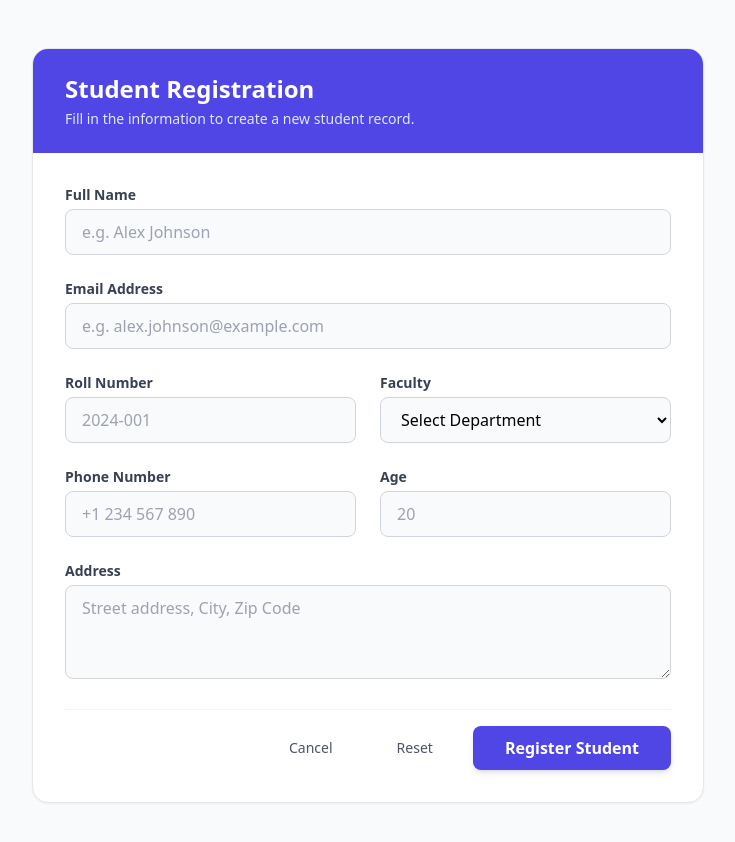
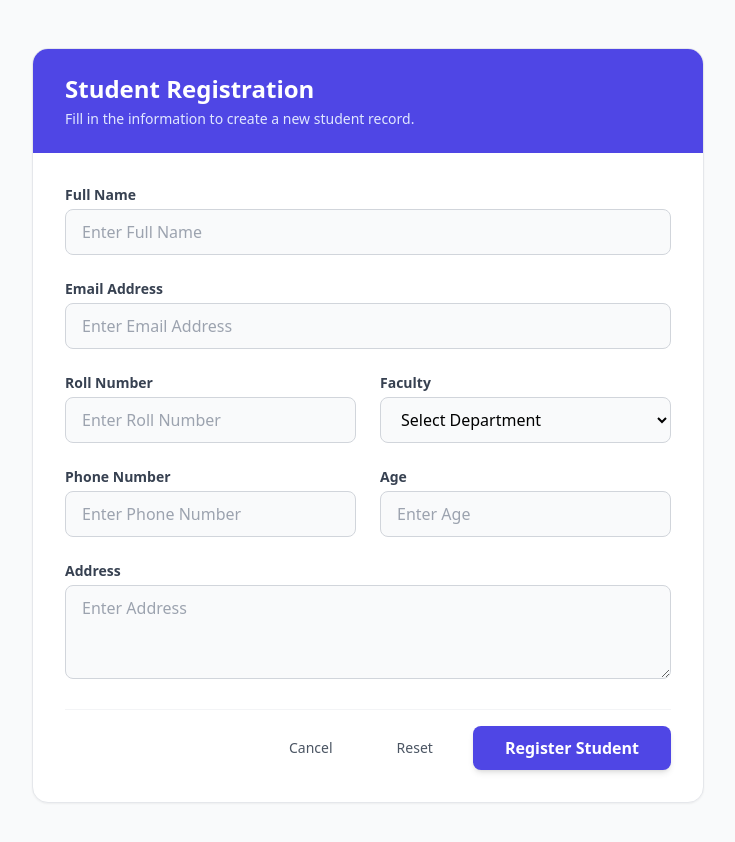
Before and after one commit to bipinjlimbu/React-Django-CRUD, a React (Vite) app in the folder frontend/my-project/: page /add-student in a window 1280 px wide. Shown: the top 842 px of the page, without its empty margins (272-1007 px from the left). Built offline with nearby package versions, Linux system fonts and the light colour scheme.

Commit message:
Form Modified

```diff
--- a/frontend/my-project/src/pages/AddStudent.jsx
+++ b/frontend/my-project/src/pages/AddStudent.jsx
@@ -59,7 +59,7 @@ const AddStudent = () => {
                                 name="name"
                                 value={formData.name}
                                 onChange={handleChange}
-                                placeholder="e.g. Alex Johnson"
+                                placeholder="Enter Full Name"
                                 className="w-full px-4 py-2.5 bg-gray-50 border border-gray-300 rounded-lg focus:ring-2 focus:ring-indigo-500 focus:border-indigo-500 outline-none transition-all"
                             />
                         </div>
@@ -71,7 +71,7 @@ const AddStudent = () => {
                                 name="email"
                                 value={formData.email}
                                 onChange={handleChange}
-                                placeholder="e.g. alex.johnson@example.com"
+                                placeholder="Enter Email Address"
                                 className="w-full px-4 py-2.5 bg-gray-50 border border-gray-300 rounded-lg focus:ring-2 focus:ring-indigo-500 focus:border-indigo-500 outline-none transition-all"
                             />
                         </div>
@@ -83,7 +83,7 @@ const AddStudent = () => {
                                 name="roll"
                                 value={formData.roll}
                                 onChange={handleChange}
-                                placeholder="2024-001"
+                                placeholder="Enter Roll Number"
                                 className="w-full px-4 py-2.5 bg-gray-50 border border-gray-300 rounded-lg focus:ring-2 focus:ring-indigo-500 focus:border-indigo-500 outline-none transition-all"
                             />
                         </div>
@@ -97,9 +97,9 @@ const AddStudent = () => {
                                 className="w-full px-4 py-2.5 bg-gray-50 border border-gray-300 rounded-lg focus:ring-2 focus:ring-indigo-500 focus:border-indigo-500 outline-none transition-all"
                             >
                                 <option value="">Select Department</option>
-                                <option value="cs">Computer Science</option>
-                                <option value="it">Information Technology</option>
-                                <option value="eng">Engineering</option>
+                                <option value="BCA">BCA</option>
+                                <option value="CSIT">CSIT</option>
+                                <option value="BBA">BBA</option>
                             </select>
                         </div>
 
@@ -110,7 +110,7 @@ const AddStudent = () => {
                                 name="phone"
                                 value={formData.phone}
                                 onChange={handleChange}
-                                placeholder="+1 234 567 890"
+                                placeholder="Enter Phone Number"
                                 className="w-full px-4 py-2.5 bg-gray-50 border border-gray-300 rounded-lg focus:ring-2 focus:ring-indigo-500 focus:border-indigo-500 outline-none transition-all"
                             />
                         </div>
@@ -122,7 +122,7 @@ const AddStudent = () => {
                                 name="age"
                                 value={formData.age}
                                 onChange={handleChange}
-                                placeholder="20"
+                                placeholder="Enter Age"
                                 className="w-full px-4 py-2.5 bg-gray-50 border border-gray-300 rounded-lg focus:ring-2 focus:ring-indigo-500 focus:border-indigo-500 outline-none transition-all"
                             />
                         </div>
@@ -134,7 +134,7 @@ const AddStudent = () => {
                                 name="address"
                                 value={formData.address}
                                 onChange={handleChange}
-                                placeholder="Street address, City, Zip Code"
+                                placeholder="Enter Address"
                                 className="w-full px-4 py-2.5 bg-gray-50 border border-gray-300 rounded-lg focus:ring-2 focus:ring-indigo-500 focus:border-indigo-500 outline-none transition-all"
                             ></textarea>
                         </div>
```
